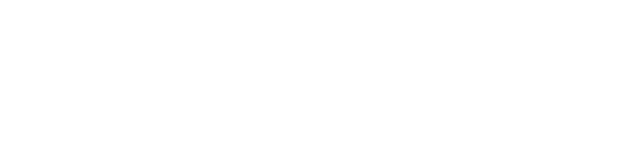
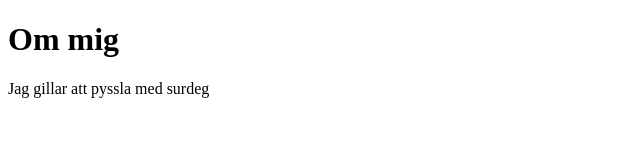
Before and after one commit to Hujanen91/bash, a plain HTML site: page index.html in a window 1280 px wide. Shown: the whole page, without its empty margins (0-640 px from the left). Drawn offline with Linux system fonts and the light colour scheme.

Commit message:
Add info in index

```diff
--- a/index.html
+++ b/index.html
@@ -6,6 +6,8 @@
     <title>My Personal Website</title>
 </head>
 <body>
+    <h1>Om mig</h1>
+    <p>Jag gillar att pyssla med surdeg</p>
 
 </body>
 </html>
```
